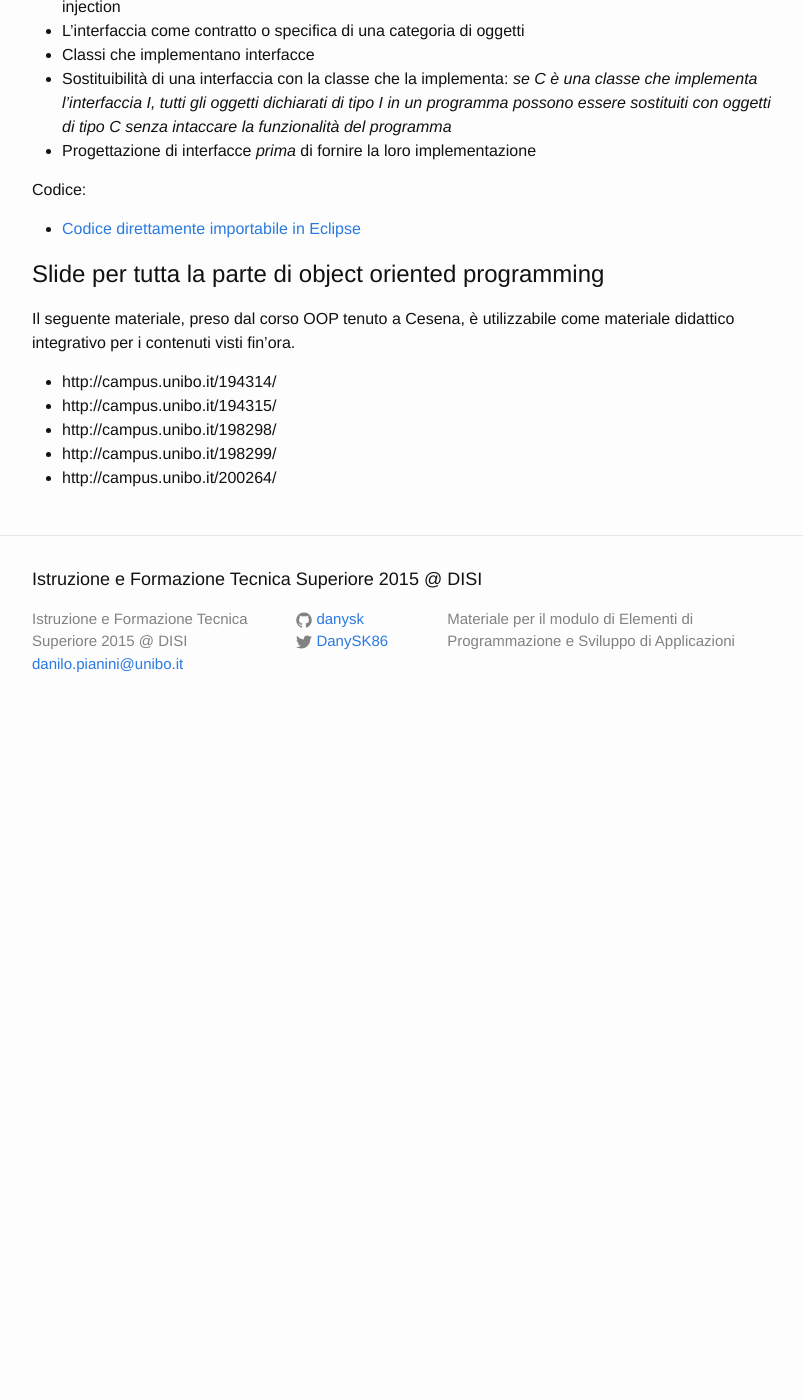
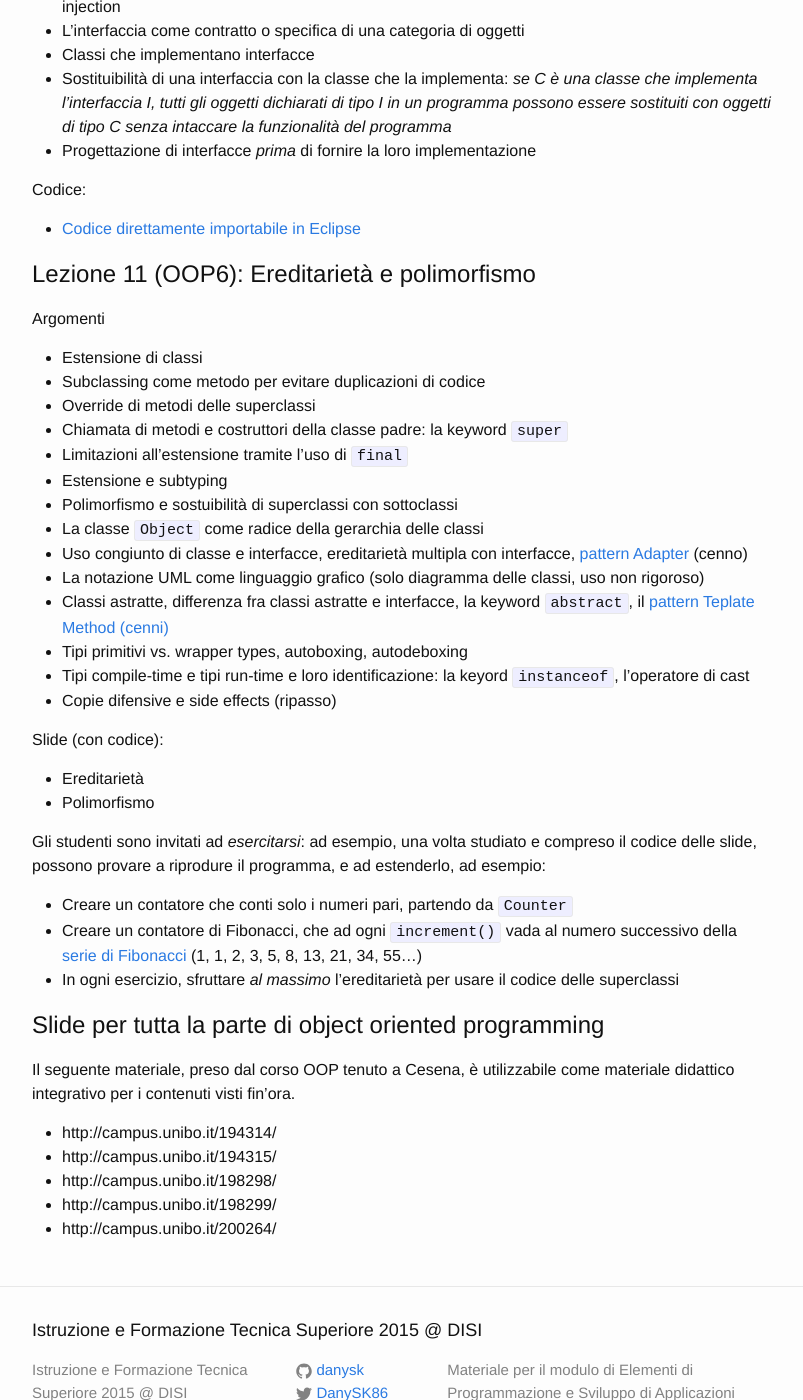
Before and after one commit to APICe-at-DISI/ifts2015, a Jekyll site: the page built from index.md, in a window 1280 px wide and 1400 px high, scrolled down 37915 px. Shown: the whole window, without its empty margins (238-1041 px from the left). Built offline with Jekyll 4.4.1, drawn with Linux system fonts in a browser that asks for light colours; before the commit the page ends 38650 px from its top, so only the background shows below that.

Commit message:
Add lesson 11

```diff
--- a/index.md
+++ b/index.md
@@ -1375,6 +1375,34 @@ Codice:
 
 * [Codice direttamente importabile in Eclipse](10/ifts09.zip)
 
+## Lezione 11 (OOP6): Ereditarietà e polimorfismo
+
+Argomenti
+
+* Estensione di classi
+* Subclassing come metodo per evitare duplicazioni di codice
+* Override di metodi delle superclassi
+* Chiamata di metodi e costruttori della classe padre: la keyword `super`
+* Limitazioni all'estensione tramite l'uso di `final`
+* Estensione e subtyping
+* Polimorfismo e sostuibilità di superclassi con sottoclassi
+* La classe `Object` come radice della gerarchia delle classi
+* Uso congiunto di classe e interfacce, ereditarietà multipla con interfacce, [pattern Adapter](https://it.wikipedia.org/wiki/Adapter_pattern) (cenno)
+* La notazione UML come linguaggio grafico (solo diagramma delle classi, uso non rigoroso)
+* Classi astratte, differenza fra classi astratte e interfacce, la keyword `abstract`, il [pattern Teplate Method (cenni)](https://it.wikipedia.org/wiki/Template_method)
+* Tipi primitivi vs. wrapper types, autoboxing, autodeboxing
+* Tipi compile-time e tipi run-time e loro identificazione: la keyord `instanceof`, l'operatore di cast
+* Copie difensive e side effects (ripasso)
+
+Slide (con codice):
+
+* Ereditarietà
+* Polimorfismo
+
+Gli studenti sono invitati ad *esercitarsi*: ad esempio, una volta studiato e compreso il codice delle slide, possono provare a riprodure il programma, e ad estenderlo, ad esempio:
+* Creare un contatore che conti solo i numeri pari, partendo da `Counter`
+* Creare un contatore di Fibonacci, che ad ogni  `increment()` vada al numero successivo della [serie di Fibonacci](https://it.wikipedia.org/wiki/Successione_di_Fibonacci) (1, 1, 2, 3, 5, 8, 13, 21, 34, 55...)
+* In ogni esercizio, sfruttare *al massimo* l'ereditarietà per usare il codice delle superclassi
 
 ## Slide per tutta la parte di object oriented programming
 
```
Also changed, not shown: 2 other files.
